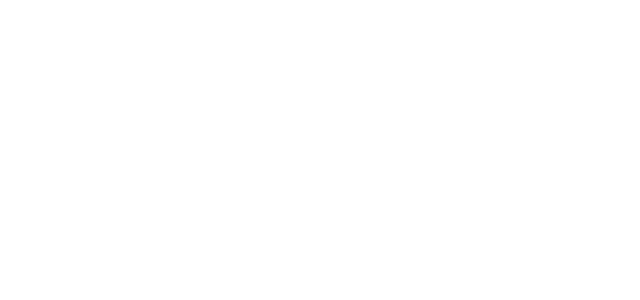
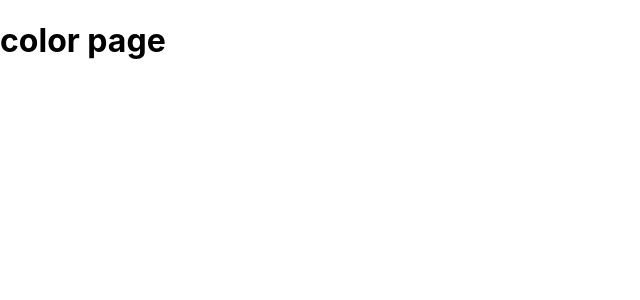
Before and after one commit to LoukrichiFouad97/color-palettes-project, a React (Create React App) app: page /1/1 in a window 1280 px wide. Shown: the top 300 px of the page, without its empty margins (0-640 px from the left). Built offline with nearby package versions, Linux system fonts and the light colour scheme.

Commit message:
Add Link to colorBox and add Route

```diff
--- a/src/App.js
+++ b/src/App.js
@@ -23,8 +23,7 @@
 							<PaletteList palettes={seedColors} {...routeProps} />
 						)}
 					/>
-					<Route
-						exact
+					<exact
 						path="/palette/:id"
 						render={(routeProps) => (
 							<Palette
@@ -34,6 +33,11 @@
 							/>
 						)}
 					/>
+					<Route
+						exact
+						path="/:paletteId/:colorId"
+						render={() => <h1>color page</h1>}
+					/>
 				</Switch>
 				{/* <Palette palette={generatePalette(seedColors[5])} /> */}
 			</div>
--- a/src/components/ColorBox.js
+++ b/src/components/ColorBox.js
@@ -1,8 +1,9 @@
 import React, { Component } from "react";
+import { Link } from "react-router-dom";
 import { CopyToClipboard } from "react-copy-to-clipboard";
 import "./ColorBox.css";
 
-export default class ColorBox extends Component {
+class ColorBox extends Component {
 	constructor(props) {
 		super(props);
 		this.state = {
@@ -37,9 +38,15 @@
 						</div>
 						<button className="copy-button">Copy</button>
 					</div>
-					<span className="see-more">More</span>
+					<Link to="/" onClick={(e) => e.stopPropagation}>
+						<span className="see-more" onClick={this.props.goHome}>
+							More
+						</span>
+					</Link>
 				</div>
 			</CopyToClipboard>
 		);
 	}
 }
+
+export default ColorBox;
--- a/src/components/Palette.js
+++ b/src/components/Palette.js
@@ -27,9 +27,11 @@
 					background={color[this.state.format]}
 					name={color.name}
 					key={color.id}
+					goHome={this.goHome}
 				/>
 			);
 		});
+
 		return (
 			<div className="Palette">
 				<Navbar
```
